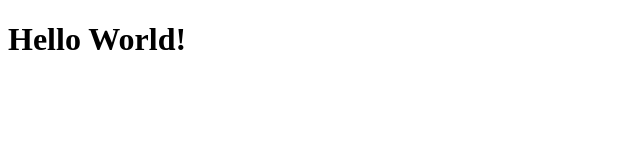
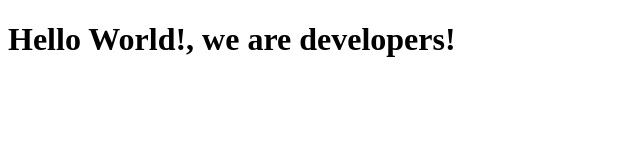
Before and after one commit to HanslettTheDev/Microverse_pair_coding, a plain HTML site: page index.html in a window 1280 px wide. Shown: the whole page, without its empty margins (0-640 px from the left). Drawn offline with Linux system fonts and the light colour scheme.

Commit message:
changes the h1 text

```diff
--- a/index.html
+++ b/index.html
@@ -9,7 +9,7 @@
   <body>
     <script src="https://cdn.freecodecamp.org/testable-projects-fcc/v1/bundle.js"></script>
 
-    <h1>Hello World!</h1>
+    <h1>Hello World!, we are developers!</h1>
     <!--
 
     Hello Camper!
```
